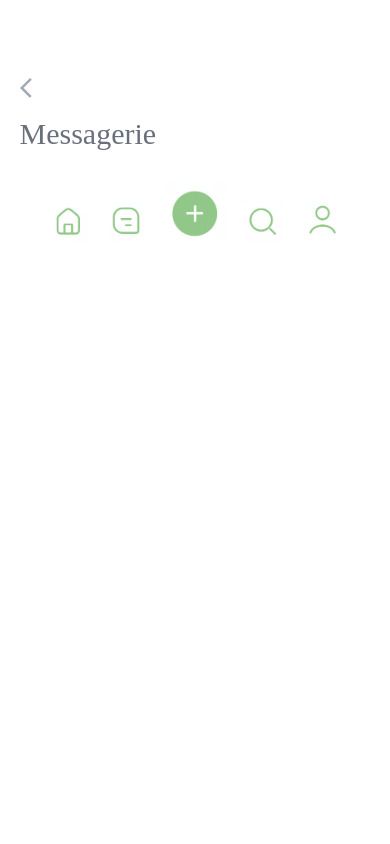
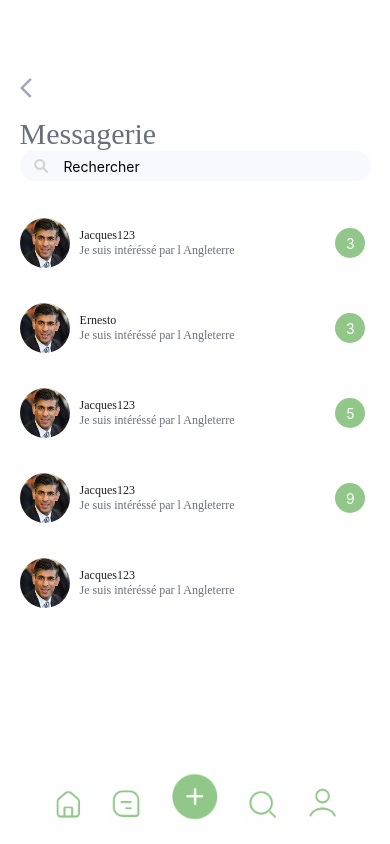
Before and after one commit to Kevsl/ReCycle-react-native, a React Native app: screen /messenger in a window 390 px wide. Built offline with nearby package versions, Linux system fonts and the light colour scheme.

Commit message:
feat:  made messager page

```diff
--- a/src/Styles/Messenger.js
+++ b/src/Styles/Messenger.js
@@ -20,4 +20,63 @@ export const MessengerPageStyle = (StyleSheet.createstyle = StyleSheet.create({
     position: 'absolute',
     bottom: 0,
   },
+
+  inputContainer: {
+    display: 'flex',
+    flexDirection: 'row',
+    backgroundColor: '#F8F9FE',
+    width: '90%',
+    marginHorizontal: '5%',
+    height: 30,
+    borderRadius: 25,
+  },
+  searchIcon: {
+    width: 30,
+    height: 30,
+    marginHorizontal: 7,
+  },
+  scrollView: {
+    width: '90%',
+    marginHorizontal: '5%',
+    marginVertical: '5%',
+  },
+  messageContainer: {
+    display: 'flex',
+    flexDirection: 'row',
+    justifyContent: 'space-between',
+    marginVertical: '5%',
+    alignItems: 'center',
+  },
+  userPic: {
+    width: 50,
+    height: 50,
+    borderRadius: 999,
+  },
+  messageDatas: {
+    width: '70%',
+  },
+  notification: {
+    backgroundColor: '#91C788',
+    width: 30,
+    height: 30,
+    borderRadius: 999,
+  },
+  notificationText: {
+    color: 'white',
+    textAlign: 'center',
+    marginTop: 7,
+  },
+  messageUserName: {
+    color: '#1F2024',
+    fontSize: 12,
+    fontFamily: 'Baloo',
+  },
+  messageContent: {
+    color: '#6A6F7D',
+    fontSize: 12,
+    fontFamily: 'Baloo',
+  },
+  notificationContainer: {
+    width: '10%',
+  },
 }))
--- a/src/Views/Messenger.js
+++ b/src/Views/Messenger.js
@@ -9,10 +9,47 @@ import {
   ScrollView,
 } from 'react-native'
 import goBackArrow from '../Assets/goBackArrow.png'
+import greenSearch from '../Assets/greenSearch.png'
+import englishpm from '../Assets/englishpm.jpeg'
 
 import { MessengerPageStyle } from '../Styles/Messenger'
+import { TextInput } from 'react-native-gesture-handler'
 
 export const Messenger = ({ navigation }) => {
+  const [Datas, setDatas] = useState([
+    {
+      name: 'Jacques123',
+      message: 'Je suis intéréssé par l Angleterre ',
+      unread: 3,
+      image: englishpm,
+    },
+    {
+      name: 'Ernesto',
+      message: 'Je suis intéréssé par l Angleterre ',
+      unread: 3,
+      image: englishpm,
+    },
+    {
+      name: 'Jacques123',
+      message: 'Je suis intéréssé par l Angleterre ',
+      unread: 5,
+      image: englishpm,
+    },
+    {
+      name: 'Jacques123',
+      message: 'Je suis intéréssé par l Angleterre ',
+      unread: 9,
+      image: englishpm,
+    },
+    {
+      name: 'Jacques123',
+      message: 'Je suis intéréssé par l Angleterre ',
+      image: englishpm,
+    },
+  ])
+
+  const [searchQuery, setSearchQuery] = useState('')
+
   return (
     <View style={MessengerPageStyle.container}>
       <TouchableOpacity onPress={() => navigation.goBack()}>
@@ -26,6 +63,40 @@ export const Messenger = ({ navigation }) => {
       <View style={MessengerPageStyle.titleContainer}>
         <Text style={MessengerPageStyle.title}>Messagerie </Text>
       </View>
+      <View style={MessengerPageStyle.inputContainer}>
+        <Image source={greenSearch} style={MessengerPageStyle.searchIcon} />
+        <TextInput
+          value={searchQuery}
+          style={MessengerPageStyle.input}
+          onChangeText={setSearchQuery}
+          placeholder="Rechercher"
+        />
+      </View>
+      <ScrollView style={MessengerPageStyle.scrollView}>
+        {Datas.map((data) => (
+          // eslint-disable-next-line prettier/prettier
+          <View style={MessengerPageStyle.messageContainer}>
+            <Image source={data.image} style={MessengerPageStyle.userPic} />
+            <View style={MessengerPageStyle.messageDatas}>
+              <Text style={MessengerPageStyle.messageUserName}>
+                {data.name}
+              </Text>
+              <Text style={MessengerPageStyle.messageContent}>
+                {data.message}
+              </Text>
+            </View>
+            <View style={MessengerPageStyle.notificationContainer}>
+              {data.unread ? (
+                <View style={MessengerPageStyle.notification}>
+                  <Text style={MessengerPageStyle.notificationText}>
+                    {data.unread}
+                  </Text>
+                </View>
+              ) : null}
+            </View>
+          </View>
+        ))}
+      </ScrollView>
 
       <NavBar navigation={navigation} />
     </View>
```
Also changed, not shown: src/Assets/greenSearch.png (added).
